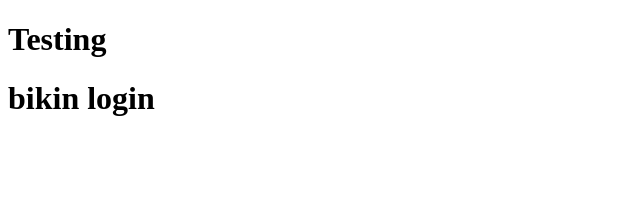
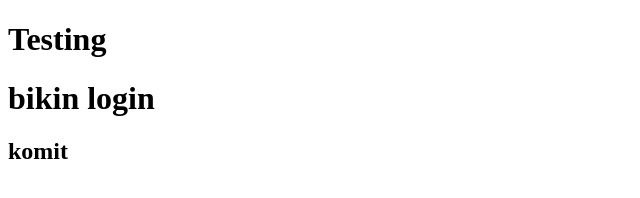
Before and after one commit to RezkySaputraa/Codingan-saya, a plain HTML site: page index.html in a window 1280 px wide. Shown: the whole page, without its empty margins (0-640 px from the left). Drawn offline with Linux system fonts and the light colour scheme.

Commit message:
komit test

```diff
--- a/index.html
+++ b/index.html
@@ -8,5 +8,6 @@
 <body>
   <h1>Testing</h1>
   <h1>bikin login</h1>
+  <h2>komit</h2>
 </body>
 </html>
```
